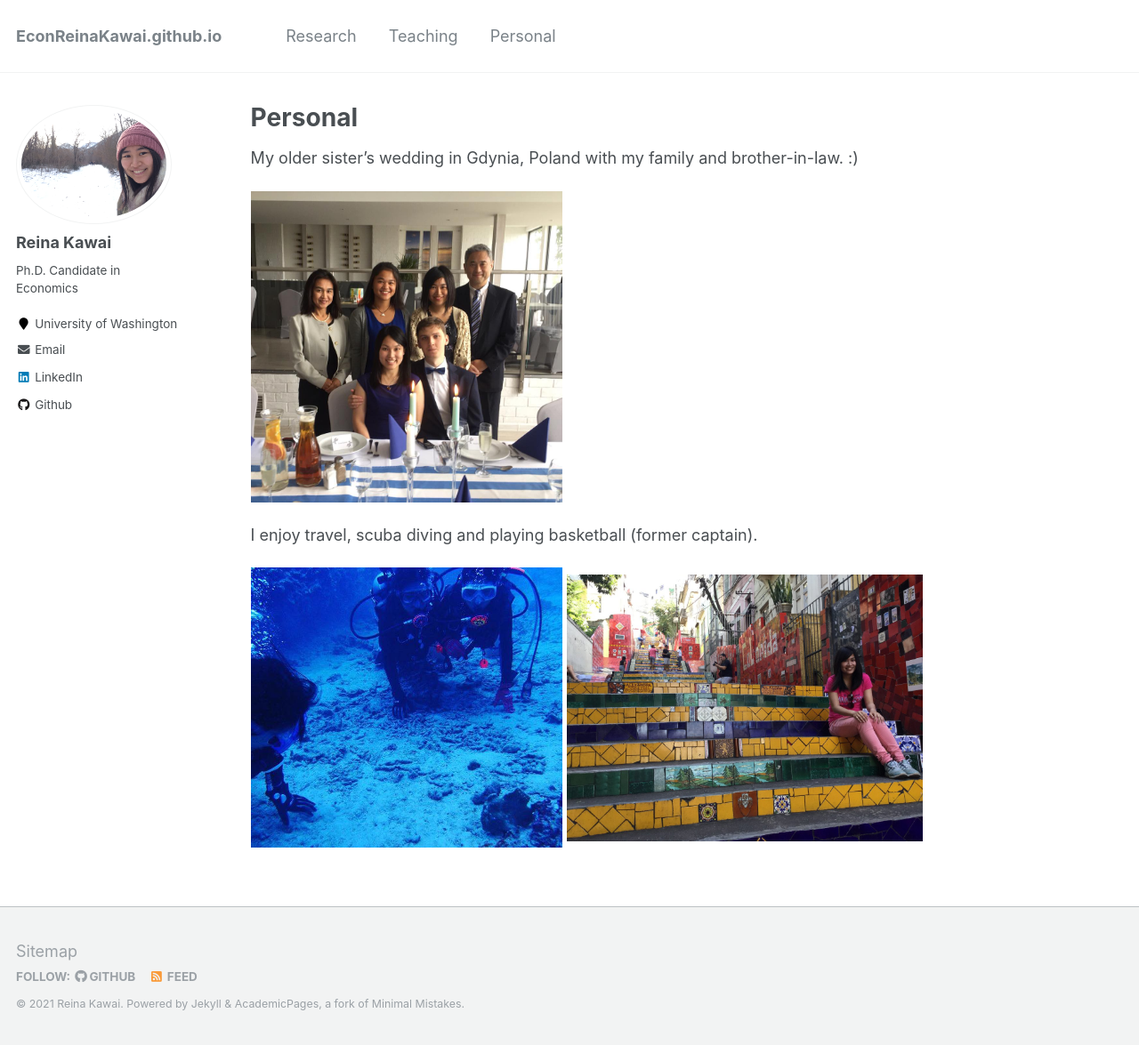
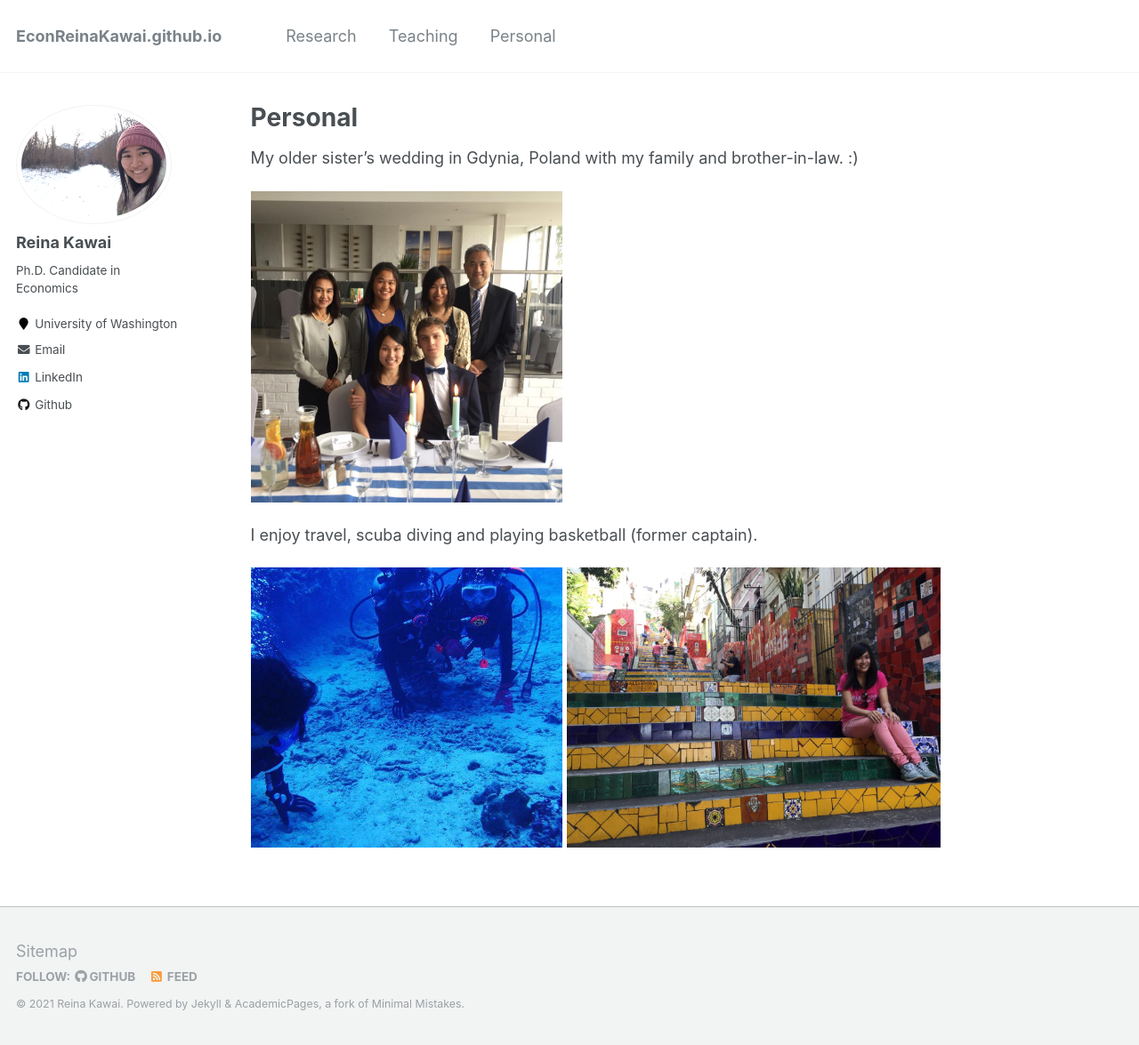
Before and after one commit to Reina-Kawai/Reina-Kawai.github.io, a Jekyll site: the page built from _pages/personal.md, in a window 1280 px wide and 1175 px high. Shown: the whole window at 89% size. Built offline with Jekyll 4.4.1, drawn with Linux system fonts in a browser that asks for light colours.

Commit message:
Update personal.md

```diff
--- a/_pages/personal.md
+++ b/_pages/personal.md
@@ -14,4 +14,4 @@ My older sister's wedding in Gdynia, Poland with my family and brother-in-law. :
 I enjoy travel, scuba diving and playing basketball (former captain).
 
 <img src="https://Reina-Kawai.github.io/images/fam-scuba-diving.jpg" width="350">
-<img src="https://Reina-Kawai.github.io/images/only-me-tourist.jpg" width="400">
+<img src="https://Reina-Kawai.github.io/images/only-me-tourist.jpg" width="420">
```
